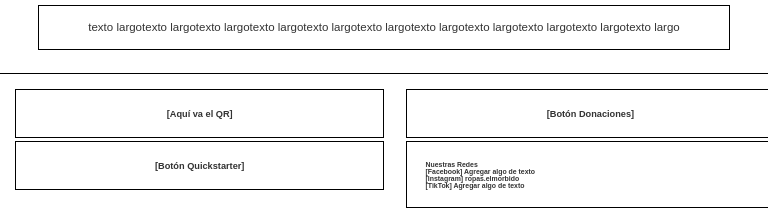
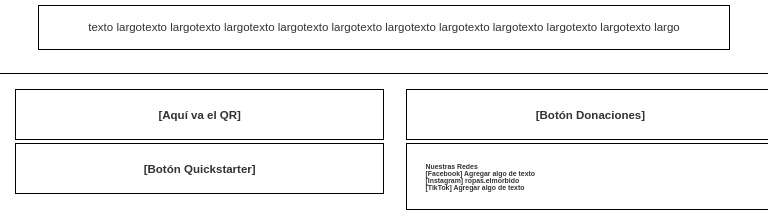
Before and after one commit to Matee0802/pagina_web_redes_2025, a PHP site: page / in a window 768 px wide. Shown: the part 1044-1266 px from the top of the page. Run offline with PHP 8.4, Linux system fonts and the light colour scheme.

Commit message:
botones del footer mas grandes

```diff
--- a/style.css
+++ b/style.css
@@ -255,7 +255,7 @@ nav li a {
   }
 
   .footer-box {
-    font-size: 1.2vw;
+    font-size: 1.5vw;
   }
 }
 
```
